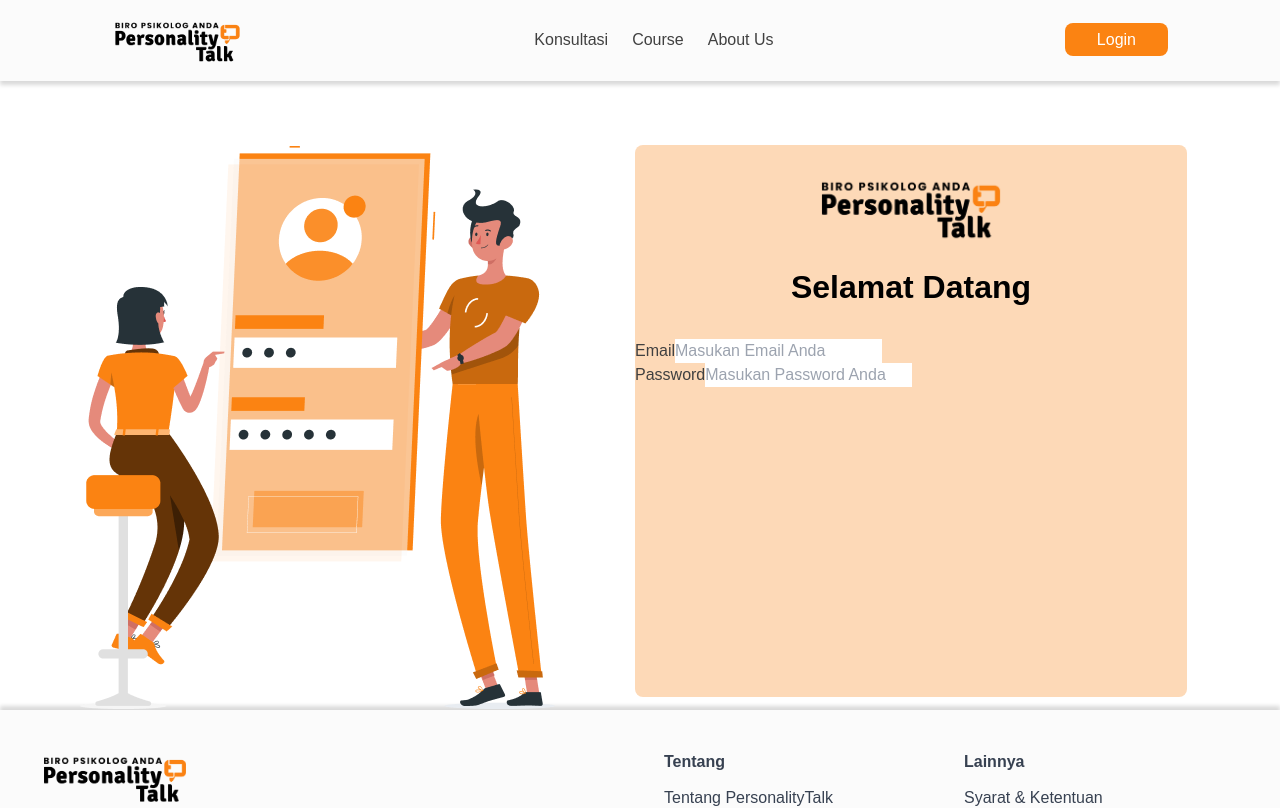
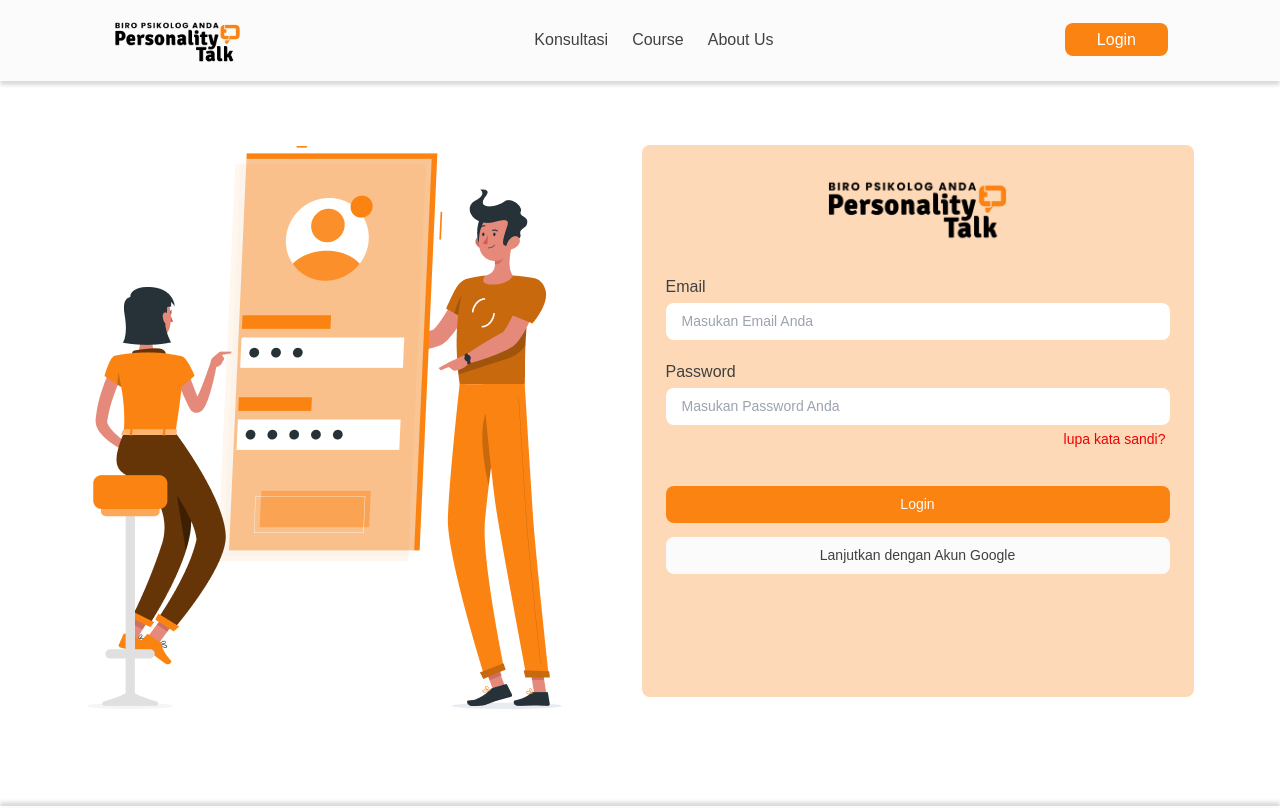
Before and after one commit to tim3-msibCDI/fe-personalitytalk, a Next.js app: page /pages/login in a window 1280 px wide. Shown: the top 808 px of the page. Built offline with nearby package versions, Linux system fonts and the light colour scheme.

Commit message:
update login page

```diff
--- a/app/pages/login/page.jsx
+++ b/app/pages/login/page.jsx
@@ -3,8 +3,8 @@ import Image from "next/image";
 export default function Login() {
   return (
     <>
-      <div className="flex flex-row mt-16">
-        <div className="ml-20 mr-20">
+      <div className="flex flex-row mt-16 mb-24 justify-center">
+        <div className="mr-20">
           <Image
             src="/image/login/rafiki.png"
             alt="Login Image"
@@ -14,29 +14,58 @@ export default function Login() {
         </div>
         <div className="bg-primarylight rounded-lg size-553">
           <div className="grid justify-center mt-7">
-            <Image src="/image/logo.webp" alt="Logo" width={187.32} height={0} />
+            <Image
+              src="/image/logo.webp"
+              alt="Logo"
+              width={187.32}
+              height={0}
+            />
           </div>
-          <div className="text-h1 font-semibold text-center mt-5">Selamat Datang</div>
 
-          <div className="mt-7 text-textcolor">
+          <div className="text-textcolor mt-8">
+            <div className="mx-6">
               <form action="">
+                <div className="">
                   <div>
-                <label>Email</label>
+                    <label className="text-m font-normal text-textcolor">Email</label>
+                  </div>
+                  <div>
                     <input
                       type="email"
                       placeholder="Masukan Email Anda"
                       id="email"
+                      className="py-2 px-4 w-full rounded-lg text-s tracking- text-textsec mt-1 font-light"
                     />
                   </div>
+                </div>
+                <div className="pt-5">
                   <div>
-                <label>Password</label>
+                    <label className="text-m font-normal text-textcolor">Password</label>
+                  </div>
+                  <div>
                     <input
                       type="password"
                       placeholder="Masukan Password Anda"
                       id="password"
+                      className="py-2 px-4 w-full rounded-lg text-s tracking- text-textsec mt-1 font-light"
                     />
                   </div>
+                </div>
+                <div className="text-fail text-s font-light p-1">
+                  <p className="text-right">lupa kata sandi?</p>
+                </div>
+                <button className="bg-primary text-whitebg text-s w-full py-2 px-4 mt-8 rounded-lg">
+                  Login
+                </button>
+                <button className="bg-whitebg text-textcolor text-s w-full py-2 px-4 mt-3.5 rounded-lg">
+                  Lanjutkan dengan Akun Google
+                </button>
               </form>
+
+              <div>
+
+              </div>
+            </div>
           </div>
         </div>
       </div>
```
Lines whose indentation alone changed are shown as unchanged.
